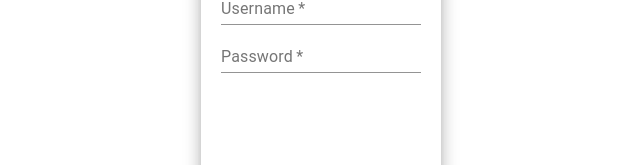
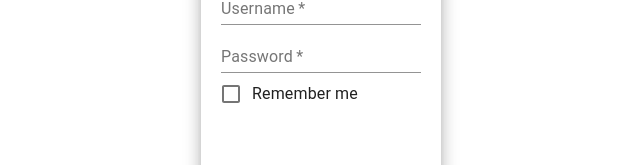
Before and after one commit to pluto123/login_form, a React (Create React App) app: page / in a window 1280 px wide. Shown: the part 170-335 px from the top of the page, without its empty margins (319-959 px from the left). Built offline with nearby package versions, Linux system fonts and the light colour scheme.

Commit message:
remember me

```diff
--- a/src/components/Login/index.js
+++ b/src/components/Login/index.js
@@ -1,4 +1,4 @@
-import { Grid, Paper, Avatar, TextField } from '@material-ui/core'
+import { Grid, Paper, Avatar, TextField, Checkbox, FormControlLabel } from '@material-ui/core'
 import LockOutlinedIcon from '@material-ui/icons/LockOutlined';
 
 const Login=()=>{
@@ -23,6 +23,15 @@ const Login=()=>{
                 </Grid>
                 <TextField label='Username' placeholder='Enter username' fullWidth required/>
                 <TextField label='Password' placeholder='Enter password' type='password' fullWidth required/>
+                <FormControlLabel
+                    control={
+                    <Checkbox
+                        name="checkedB"
+                        color="primary"
+                    />
+                    }
+                    label="Remember me"
+                />
             </Paper>
         </Grid>
     )
```
